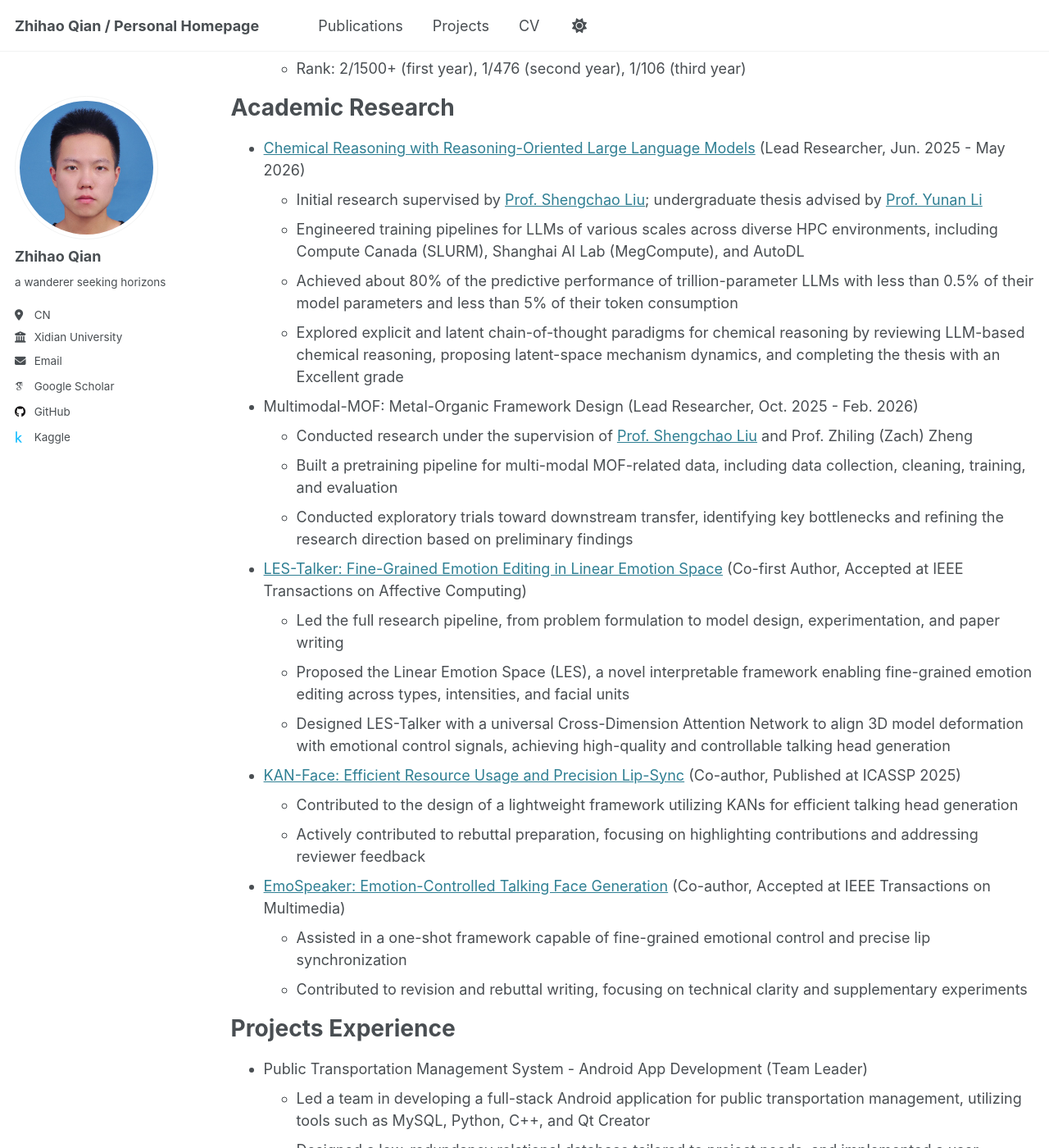
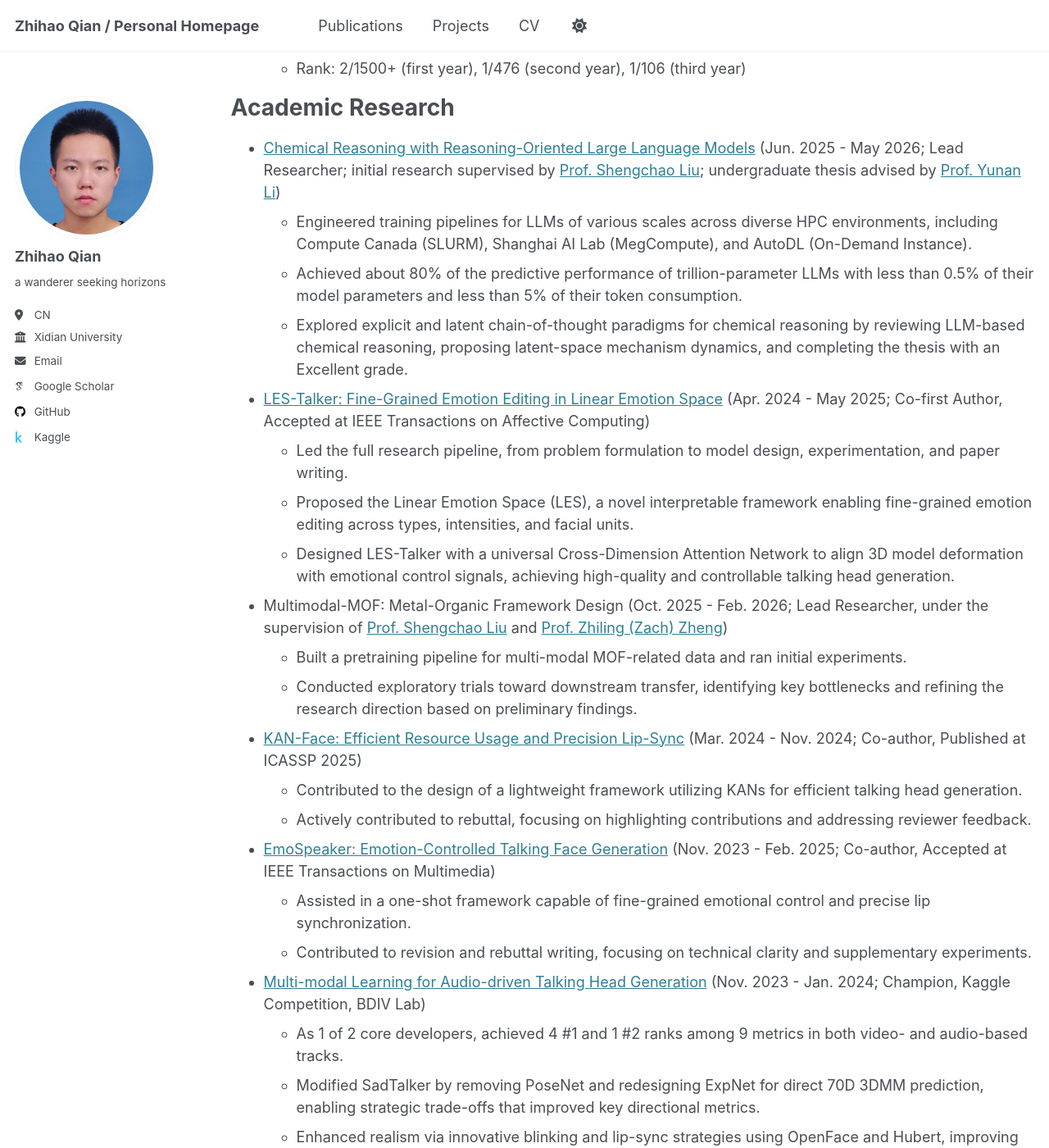
Before and after one commit to Dualego00/Dualego00.github.io, a Jekyll site: the page built from _pages/cv.md, in a window 1280 px wide and 1400 px high, scrolled down 195 px. Shown: the whole window at 82% size. Built offline with Jekyll 4.4.1, drawn with Linux system fonts in a browser that asks for light colours; some web fonts are replaced; some of the changed text lies outside the part shown.

Commit message:
Update cv.md

```diff
--- a/_pages/cv.md
+++ b/_pages/cv.md
@@ -17,31 +17,34 @@ Education
 
 Academic Research
 ======
-* [Chemical Reasoning with Reasoning-Oriented Large Language Models](https://qzh.im/assets/undergraduate_thesis.pdf) (Lead Researcher, Jun. 2025 - May 2026)
-  * Initial research supervised by [Prof. Shengchao Liu](https://chao1224.github.io/); undergraduate thesis advised by [Prof. Yunan Li](https://faculty.xidian.edu.cn/LIYUNAN/zh_CN/index.htm)
-  * Engineered training pipelines for LLMs of various scales across diverse HPC environments, including Compute Canada (SLURM), Shanghai AI Lab (MegCompute), and AutoDL
-  * Achieved about 80% of the predictive performance of trillion-parameter LLMs with less than 0.5% of their model parameters and less than 5% of their token consumption
-  * Explored explicit and latent chain-of-thought paradigms for chemical reasoning by reviewing LLM-based chemical reasoning, proposing latent-space mechanism dynamics, and completing the thesis with an Excellent grade
+* [Chemical Reasoning with Reasoning-Oriented Large Language Models](../assets/undergraduate_thesis.pdf) (Jun. 2025 - May 2026; Lead Researcher; initial research supervised by [Prof. Shengchao Liu](https://chao1224.github.io/); undergraduate thesis advised by [Prof. Yunan Li](https://faculty.xidian.edu.cn/LIYUNAN/zh_CN/index.htm))
+  * Engineered training pipelines for LLMs of various scales across diverse HPC environments, including Compute Canada (SLURM), Shanghai AI Lab (MegCompute), and AutoDL (On-Demand Instance).
+  * Achieved about 80% of the predictive performance of trillion-parameter LLMs with less than 0.5% of their model parameters and less than 5% of their token consumption.
+  * Explored explicit and latent chain-of-thought paradigms for chemical reasoning by reviewing LLM-based chemical reasoning, proposing latent-space mechanism dynamics, and completing the thesis with an Excellent grade.
 
-* Multimodal-MOF: Metal-Organic Framework Design (Lead Researcher, Oct. 2025 - Feb. 2026)
-  * Conducted research under the supervision of [Prof. Shengchao Liu](https://chao1224.github.io/) and Prof. Zhiling (Zach) Zheng
-  * Built a pretraining pipeline for multi-modal MOF-related data, including data collection, cleaning, training, and evaluation
-  * Conducted exploratory trials toward downstream transfer, identifying key bottlenecks and refining the research direction based on preliminary findings
+* [LES-Talker: Fine-Grained Emotion Editing in Linear Emotion Space](https://peterfanfan.github.io/LES-Talker/) (Apr. 2024 - May 2025; Co-first Author, Accepted at IEEE Transactions on Affective Computing)
+  * Led the full research pipeline, from problem formulation to model design, experimentation, and paper writing.
+  * Proposed the Linear Emotion Space (LES), a novel interpretable framework enabling fine-grained emotion editing across types, intensities, and facial units.
+  * Designed LES-Talker with a universal Cross-Dimension Attention Network to align 3D model deformation with emotional control signals, achieving high-quality and controllable talking head generation.
 
-* [LES-Talker: Fine-Grained Emotion Editing in Linear Emotion Space](https://peterfanfan.github.io/LES-Talker/) (Co-first Author, Accepted at IEEE Transactions on Affective Computing)
-  * Led the full research pipeline, from problem formulation to model design, experimentation, and paper writing
-  * Proposed the Linear Emotion Space (LES), a novel interpretable framework enabling fine-grained emotion editing across types, intensities, and facial units
-  * Designed LES-Talker with a universal Cross-Dimension Attention Network to align 3D model deformation with emotional control signals, achieving high-quality and controllable talking head generation
+* Multimodal-MOF: Metal-Organic Framework Design (Oct. 2025 - Feb. 2026; Lead Researcher, under the supervision of [Prof. Shengchao Liu](https://chao1224.github.io/) and [Prof. Zhiling (Zach) Zheng](https://chao1224.github.io/))
+  * Built a pretraining pipeline for multi-modal MOF-related data and ran initial experiments.
+  * Conducted exploratory trials toward downstream transfer, identifying key bottlenecks and refining the research direction based on preliminary findings.
 
-* [KAN-Face: Efficient Resource Usage and Precision Lip-Sync](https://ieeexplore.ieee.org/abstract/document/10888438) (Co-author, Published at ICASSP 2025)
-  * Contributed to the design of a lightweight framework utilizing KANs for efficient talking head generation
-  * Actively contributed to rebuttal preparation, focusing on highlighting contributions and addressing reviewer feedback
+* [KAN-Face: Efficient Resource Usage and Precision Lip-Sync](https://ieeexplore.ieee.org/abstract/document/10888438) (Mar. 2024 - Nov. 2024; Co-author, Published at ICASSP 2025)
+  * Contributed to the design of a lightweight framework utilizing KANs for efficient talking head generation.
+  * Actively contributed to rebuttal, focusing on highlighting contributions and addressing reviewer feedback.
 
-* [EmoSpeaker: Emotion-Controlled Talking Face Generation](https://peterfanfan.github.io/EmoSpeaker/) (Co-author, Accepted at IEEE Transactions on Multimedia)
-  * Assisted in a one-shot framework capable of fine-grained emotional control and precise lip synchronization
-  * Contributed to revision and rebuttal writing, focusing on technical clarity and supplementary experiments
+* [EmoSpeaker: Emotion-Controlled Talking Face Generation](https://peterfanfan.github.io/EmoSpeaker/) (Nov. 2023 - Feb. 2025; Co-author, Accepted at IEEE Transactions on Multimedia)
+  * Assisted in a one-shot framework capable of fine-grained emotional control and precise lip synchronization.
+  * Contributed to revision and rebuttal writing, focusing on technical clarity and supplementary experiments.
 
-Projects Experience
+* [Multi-modal Learning for Audio-driven Talking Head Generation](https://www.kaggle.com/competitions/audio-driven-talking-head-generation/overview) (Nov. 2023 - Jan. 2024; Champion, Kaggle Competition, BDIV Lab)
+  * As 1 of 2 core developers, achieved 4 #1 and 1 #2 ranks among 9 metrics in both video- and audio-based tracks.
+  * Modified SadTalker by removing PoseNet and redesigning ExpNet for direct 70D 3DMM prediction, enabling strategic trade-offs that improved key directional metrics.
+  * Enhanced realism via innovative blinking and lip-sync strategies using OpenFace and Hubert, improving non-English alignment and eye movement synthesis.
+
+Course Projects
 ======
 * Public Transportation Management System - Android App Development (Team Leader)
   * Led a team in developing a full-stack Android application for public transportation management, utilizing tools such as MySQL, Python, C++, and Qt Creator
@@ -53,12 +56,6 @@ Projects Experience
   * Conducting a brief survey of Direct Preference Optimization from multiple perspectives
 
 
-Awards
-======
-* Champion — Task 3 in AAAI2024 Workshop on AI for Digital Human, BDIV Lab
-  * Achieved top scores across four evaluation metrics in both video- and audio-based tracks
-  * Modified SadTalker by removing PoseNet and redesigning ExpNet for direct 70D 3DMM prediction, enabling strategic trade-offs that improved key directional metrics
-  * Enhanced realism via innovative blinking and lip-sync strategies using OpenFace and Hubert, improving non-English alignment and eye movement synthesis
 
 Skills
 ======
```
